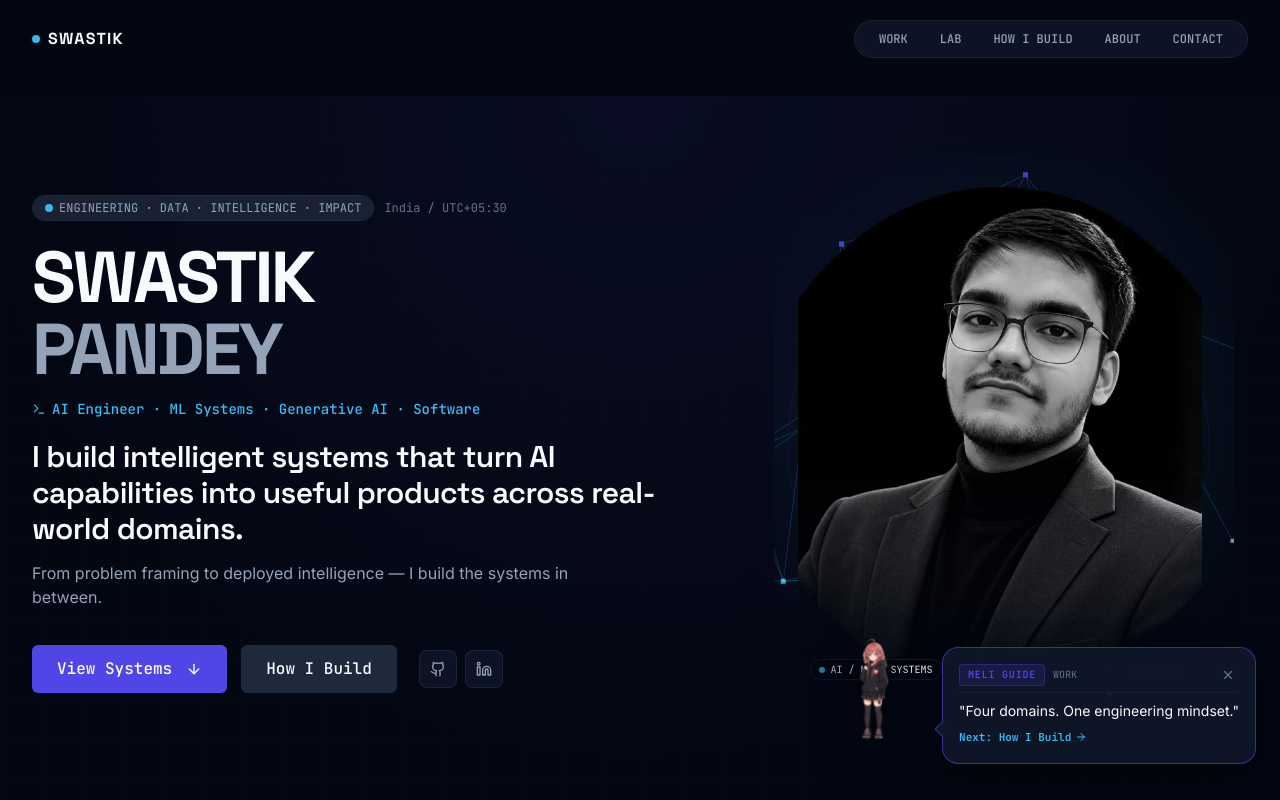
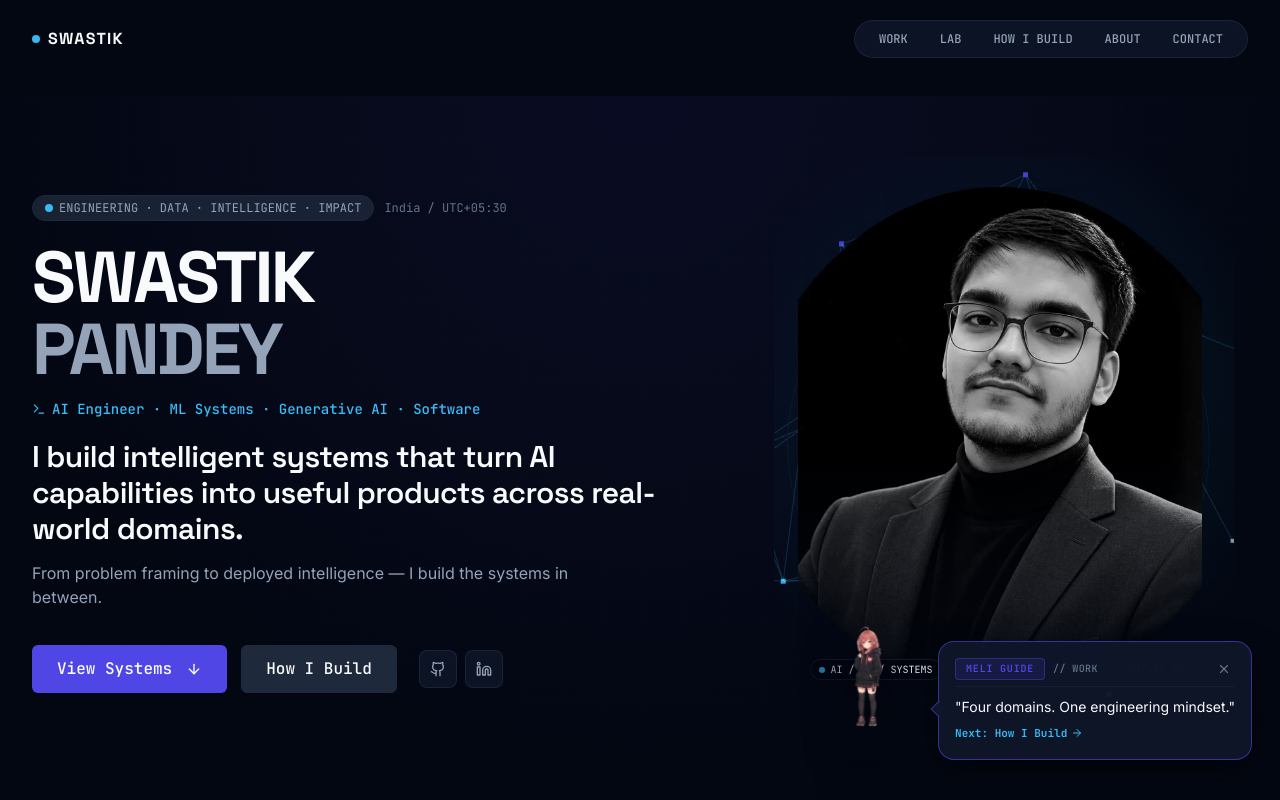
Before and after one commit to SwastikPandey1024/portfolio, a React (Vite) app: page / in a window 1280 px wide. Both pictures are taken after a click on the button "GUIDE ME". Shown: the top 800 px of the page. Built offline with nearby package versions, Linux system fonts and the light colour scheme.

Commit message:
feat(meli): refine visual composition, 140-165px scale, eye-line tail alignment, and entrance gesture

```diff
--- a/src/components/meli/MeliGuideWidget.tsx
+++ b/src/components/meli/MeliGuideWidget.tsx
@@ -27,26 +27,26 @@ export const MeliGuideWidget: React.FC = () => {
     cyan: {
       border: 'border-semantic-cyan/60',
       glow: 'shadow-glow-cyan',
-      badge: 'bg-semantic-cyan/15 text-semantic-cyan border-semantic-cyan/30',
-      button: 'bg-cyan-600 hover:bg-cyan-500 text-white',
+      badge: 'bg-semantic-cyan/15 text-semantic-cyan border-semantic-cyan/40',
+      button: 'bg-cyan-600 hover:bg-cyan-500 text-white shadow-glow-cyan',
     },
     indigo: {
       border: 'border-semantic-indigo/60',
       glow: 'shadow-glow-indigo',
-      badge: 'bg-semantic-indigo/15 text-semantic-indigo border-semantic-indigo/30',
-      button: 'bg-indigo-600 hover:bg-indigo-500 text-white',
+      badge: 'bg-semantic-indigo/15 text-semantic-indigo border-semantic-indigo/40',
+      button: 'bg-indigo-600 hover:bg-indigo-500 text-white shadow-glow-indigo',
     },
     emerald: {
       border: 'border-semantic-emerald/60',
       glow: 'shadow-glow-emerald',
-      badge: 'bg-semantic-emerald/15 text-semantic-emerald border-semantic-emerald/30',
-      button: 'bg-emerald-600 hover:bg-emerald-500 text-white',
+      badge: 'bg-semantic-emerald/15 text-semantic-emerald border-semantic-emerald/40',
+      button: 'bg-emerald-600 hover:bg-emerald-500 text-white shadow-glow-emerald',
     },
     violet: {
       border: 'border-semantic-violet/60',
       glow: 'shadow-glow-violet',
-      badge: 'bg-semantic-violet/15 text-semantic-violet border-semantic-violet/30',
-      button: 'bg-violet-600 hover:bg-violet-500 text-white',
+      badge: 'bg-semantic-violet/15 text-semantic-violet border-semantic-violet/40',
+      button: 'bg-violet-600 hover:bg-violet-500 text-white shadow-glow-violet',
     },
   };
 
@@ -55,7 +55,7 @@ export const MeliGuideWidget: React.FC = () => {
   return (
     <aside
       aria-label="Meli Portfolio Guide"
-      className="fixed bottom-3 right-3 sm:bottom-6 sm:right-6 z-40 max-w-[calc(100vw-1.5rem)] sm:max-w-xl pointer-events-none"
+      className="fixed bottom-4 right-4 sm:bottom-7 sm:right-7 z-40 max-w-[calc(100vw-1.5rem)] sm:max-w-xl pointer-events-none"
     >
       <div className="pointer-events-auto">
         <AnimatePresence>
@@ -69,22 +69,23 @@ export const MeliGuideWidget: React.FC = () => {
               initial={{ opacity: 0, y: prefersReducedMotion ? 0 : 16, scale: 0.96 }}
               animate={{ opacity: 1, y: 0, scale: 1 }}
               exit={{ opacity: 0, y: prefersReducedMotion ? 0 : 12, scale: 0.96 }}
-              transition={{ duration: 0.5, ease: [0.16, 1, 0.3, 1], delay: prefersReducedMotion ? 0 : 0.4 }}
-              className="flex items-end gap-2.5 sm:gap-3 filter drop-shadow-2xl max-w-[340px] sm:max-w-[440px]"
+              transition={{ duration: 0.5, ease: [0.16, 1, 0.3, 1], delay: prefersReducedMotion ? 0 : 0.3 }}
+              className="flex items-end gap-2.5 sm:gap-3.5 filter drop-shadow-2xl max-w-[340px] sm:max-w-[440px]"
             >
-              {/* Floating Companion Avatar */}
+              {/* Floating Companion Avatar Outside the Box */}
               <div className="shrink-0 relative select-none flex flex-col items-center pb-1">
                 <motion.div
+                  initial={prefersReducedMotion ? {} : { y: 10, rotate: -1 }}
                   animate={
                     prefersReducedMotion
                       ? {}
                       : {
                           y: [0, -5, 0],
-                          rotate: [0, -1, 1, 0],
+                          rotate: [0, -0.8, 0.8, 0],
                         }
                   }
                   transition={{ duration: 3.6, repeat: Infinity, ease: 'easeInOut' }}
-                  whileHover={{ scale: 1.05, y: -4 }}
+                  whileHover={{ scale: 1.04, y: -3 }}
                   whileTap={{ scale: 0.98 }}
                   className="cursor-pointer"
                 >
@@ -96,7 +97,7 @@ export const MeliGuideWidget: React.FC = () => {
                     prefersReducedMotion
                       ? {}
                       : {
-                          scaleX: [1, 0.86, 1],
+                          scaleX: [1, 0.88, 1],
                           opacity: [0.55, 0.35, 0.55],
                         }
                   }
@@ -106,19 +107,19 @@ export const MeliGuideWidget: React.FC = () => {
               </div>
 
               {/* Prompt Speech Bubble */}
-              <div className="surface-card p-3.5 sm:p-5 border border-semantic-violet/60 bg-surface/95 backdrop-blur-md shadow-surface-elevated rounded-2xl flex flex-col gap-3 flex-1 relative mb-3">
-                {/* Speech Bubble Tail pointing towards Meli */}
-                <div className="absolute -left-1.5 bottom-7 w-3 h-3 bg-surface/95 border-l border-b border-semantic-violet/60 transform rotate-45 pointer-events-none" />
+              <div className="surface-card p-4 sm:p-5 border border-semantic-violet/60 bg-surface/95 backdrop-blur-md shadow-surface-elevated rounded-2xl flex flex-col gap-3 flex-1 relative mb-3">
+                {/* Speech Bubble Tail pointing towards Meli's Upper Body */}
+                <div className="absolute -left-1.5 bottom-9 sm:bottom-11 w-3 h-3 bg-surface/95 border-l border-b border-semantic-violet/60 transform rotate-45 pointer-events-none" />
 
                 <div className="flex items-start justify-between gap-2">
                   <div>
-                    <span className="font-mono text-[9px] sm:text-[10px] text-semantic-violet uppercase tracking-wider font-semibold block">
-                      AI COMPANION
+                    <span className="font-mono text-[9px] sm:text-[10px] text-semantic-violet uppercase tracking-wider font-semibold block mb-0.5">
+                      AI COMPANION // CONTEXTUAL GUIDE
                     </span>
                     <h4 id="meli-prompt-title" className="font-display text-sm sm:text-base font-bold text-content-primary">
                       {MELI_FIRST_VISIT.title}
                     </h4>
-                    <p className="font-body text-[11px] sm:text-xs text-content-muted mt-0.5 leading-relaxed">
+                    <p className="font-body text-[11px] sm:text-xs text-content-muted mt-1 leading-relaxed">
                       {MELI_FIRST_VISIT.prompt}
                     </p>
                   </div>
@@ -168,21 +169,22 @@ export const MeliGuideWidget: React.FC = () => {
               animate={{ opacity: 1, y: 0, scale: 1 }}
               exit={{ opacity: 0, y: prefersReducedMotion ? 0 : 12, scale: 0.96 }}
               transition={{ duration: 0.45, ease: [0.16, 1, 0.3, 1] }}
-              className="flex items-end gap-2.5 sm:gap-3 filter drop-shadow-2xl max-w-[340px] sm:max-w-[450px]"
+              className="flex items-end gap-2.5 sm:gap-3.5 filter drop-shadow-2xl max-w-[340px] sm:max-w-[450px]"
             >
               {/* Floating Meli Character Avatar Standing Outside the Box */}
               <div className="shrink-0 relative select-none flex flex-col items-center pb-1">
                 <motion.div
+                  initial={prefersReducedMotion ? {} : { y: 8, rotate: -1 }}
                   animate={
                     prefersReducedMotion
                       ? {}
                       : {
                           y: [0, -5, 0],
-                          rotate: [0, -1, 1, 0],
+                          rotate: [0, -0.8, 0.8, 0],
                         }
                   }
-                  transition={{ duration: 3.5, repeat: Infinity, ease: 'easeInOut' }}
-                  whileHover={{ scale: 1.05, y: -4 }}
+                  transition={{ duration: 3.6, repeat: Infinity, ease: 'easeInOut' }}
+                  whileHover={{ scale: 1.04, y: -3 }}
                   whileTap={{ scale: 0.98 }}
                   className="cursor-pointer"
                 >
@@ -194,11 +196,11 @@ export const MeliGuideWidget: React.FC = () => {
                     prefersReducedMotion
                       ? {}
                       : {
-                          scaleX: [1, 0.86, 1],
+                          scaleX: [1, 0.88, 1],
                           opacity: [0.55, 0.35, 0.55],
                         }
                   }
-                  transition={{ duration: 3.5, repeat: Infinity, ease: 'easeInOut' }}
+                  transition={{ duration: 3.6, repeat: Infinity, ease: 'easeInOut' }}
                   className="w-14 sm:w-16 h-2 rounded-full bg-black/50 blur-[3px] -mt-1"
                 />
               </div>
@@ -206,26 +208,26 @@ export const MeliGuideWidget: React.FC = () => {
               {/* Speech Bubble Box */}
               <div
                 className={cn(
-                  'surface-card p-3.5 sm:p-4 border bg-surface/95 backdrop-blur-md shadow-surface-elevated rounded-2xl flex flex-col gap-2 flex-1 relative mb-3',
+                  'surface-card p-3.5 sm:p-4 border bg-surface/95 backdrop-blur-md shadow-surface-elevated rounded-2xl flex flex-col gap-2.5 flex-1 relative mb-3',
                   currentAccent.border
                 )}
               >
-                {/* Speech Bubble Tail pointing towards Meli */}
+                {/* Speech Bubble Tail pointing towards Meli's Upper Body */}
                 <div
                   className={cn(
-                    'absolute -left-1.5 bottom-7 w-3 h-3 bg-surface/95 border-l border-b transform rotate-45 pointer-events-none',
+                    'absolute -left-1.5 bottom-9 sm:bottom-11 w-3 h-3 bg-surface/95 border-l border-b transform rotate-45 pointer-events-none',
                     currentAccent.border
                   )}
                 />
 
-                {/* Header Bar with Section Tag and Close Button */}
+                {/* Header Bar with Elevated Meli Guide Label & Close Button */}
                 <div className="flex items-center justify-between text-xs pb-1.5 border-b border-border/50">
                   <div className="flex items-center gap-2">
-                    <span className={cn('font-mono text-[9px] sm:text-[10px] uppercase tracking-wider px-2 py-0.5 rounded border font-semibold', currentAccent.badge)}>
+                    <span className={cn('font-mono text-[9px] sm:text-[10px] uppercase tracking-wider px-2.5 py-0.5 rounded border font-bold shadow-sm', currentAccent.badge)}>
                       MELI GUIDE
                     </span>
-                    <span className="font-mono text-[9px] sm:text-[10px] text-content-subtle">
-                      {currentGuidance.sectionId.toUpperCase()}
+                    <span className="font-mono text-[9px] sm:text-[10px] text-content-subtle tracking-wide font-medium">
+                      // {currentGuidance.sectionId.toUpperCase()}
                     </span>
                   </div>
 
@@ -273,7 +275,7 @@ export const MeliGuideWidget: React.FC = () => {
               exit={{ opacity: 0, scale: 0.9 }}
               transition={{ duration: 0.15 }}
               className={cn(
-                'flex items-center gap-2 px-3 py-1.5 rounded-full border shadow-surface-subtle transition-all cursor-pointer font-mono text-xs',
+                'flex items-center gap-2 px-3.5 py-1.5 rounded-full border shadow-surface-subtle transition-all cursor-pointer font-mono text-xs',
                 guideEnabled
                   ? 'bg-surface-raised/95 border-semantic-cyan/50 text-content-primary hover:border-semantic-cyan'
                   : 'bg-surface/90 border-border/80 text-content-muted hover:text-content-primary hover:border-content-muted'
--- a/src/components/meli/MeliSprite.tsx
+++ b/src/components/meli/MeliSprite.tsx
@@ -14,8 +14,8 @@ const SIZE_MAP = {
   sm: 'w-10 h-10',
   md: 'w-14 h-14',
   lg: 'w-20 h-20',
-  avatar: 'w-20 sm:w-24 lg:w-28 h-32 sm:h-36 lg:h-40',
-  hero: 'w-28 sm:w-32 lg:w-36 h-40 sm:h-48 lg:h-52',
+  avatar: 'w-20 sm:w-24 lg:w-28 h-36 sm:h-40 lg:h-44',
+  hero: 'w-28 sm:w-32 lg:w-36 h-44 sm:h-52 lg:h-56',
 };
 
 export const MeliSprite: React.FC<MeliSpriteProps> = ({
@@ -61,12 +61,12 @@ export const MeliSprite: React.FC<MeliSpriteProps> = ({
         <img
           src={currentSrc}
           alt={altText}
-          width={220}
-          height={320}
+          width={240}
+          height={360}
           loading="eager"
           decoding="sync"
           onError={handleError}
-          className="w-full h-full max-w-full max-h-full object-contain filter drop-shadow-[0_10px_20px_rgba(0,0,0,0.5)] select-none pointer-events-none transition-transform duration-300"
+          className="w-full h-full max-w-full max-h-full object-contain filter drop-shadow-[0_12px_24px_rgba(0,0,0,0.55)] select-none pointer-events-none transition-transform duration-300"
         />
       </picture>
     </div>
```
